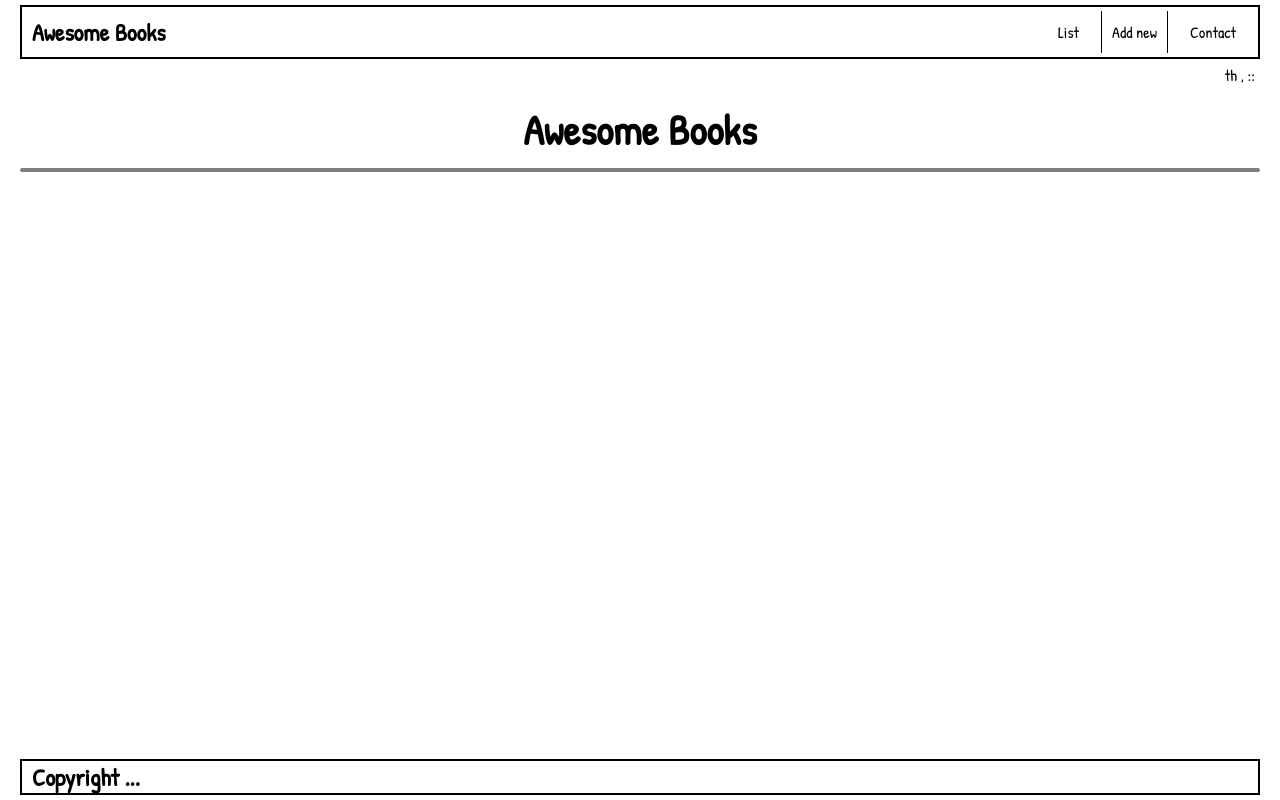
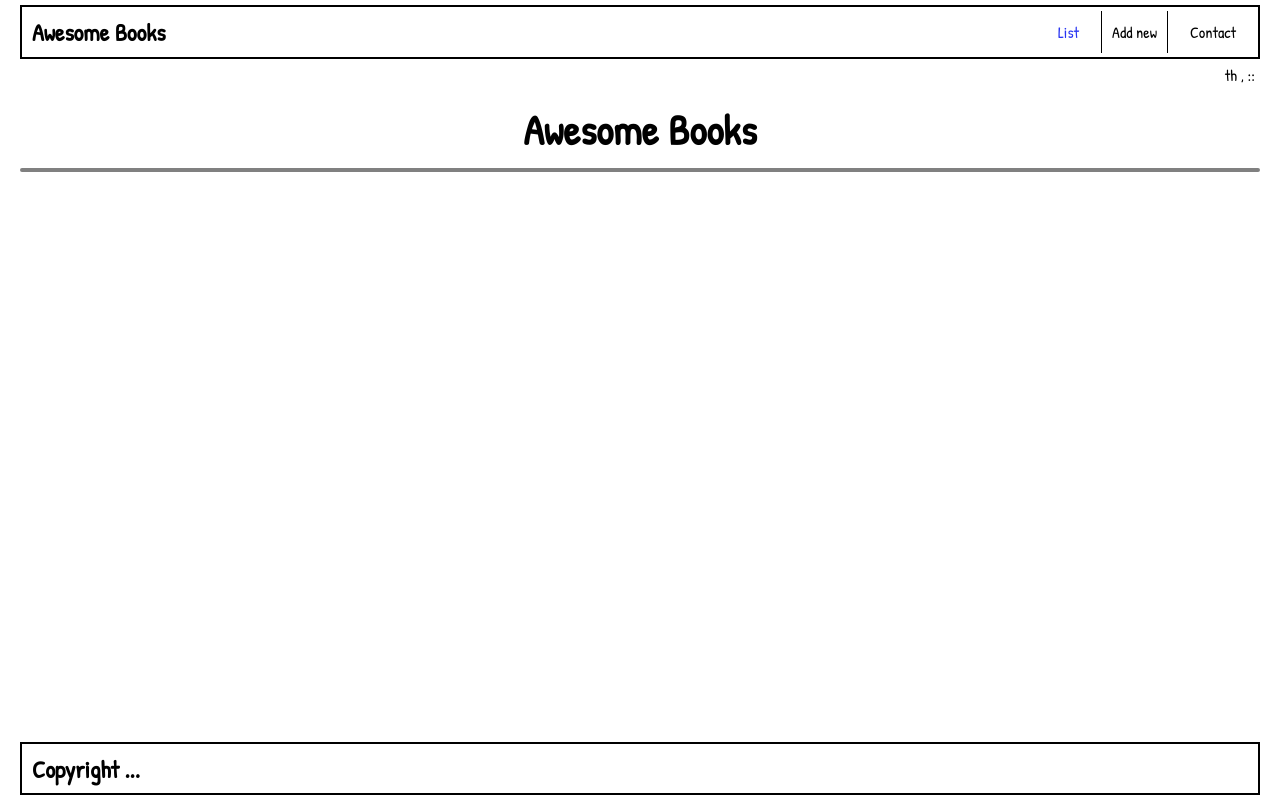
Before and after one commit to tan12082001/Project-ES6-Awesome-Books, a website with bundled scripts: page index.html in a window 1280 px wide. Both pictures are taken after a click on the link "List". Built offline with nearby package versions, Linux system fonts and the light colour scheme.

Commit message:
Add padding to footer, color to nav elements

```diff
--- a/index.css
+++ b/index.css
@@ -41,17 +41,9 @@ body {
   padding: 10px;
 }
 
-a:link {
+a {
   color: #000;
   text-decoration: none;
-}
-
-a:visited {
-  color: rgb(44, 41, 238);
-}
-
-a:hover {
-  color: #000;
 }
 
 .currentDate {
@@ -172,7 +164,7 @@ form.book-form {
 
 .footer-border {
   border: 2px solid black;
-  padding: 0 10px;
+  padding: 8.4px 10px;
 }
 
 .new-entry {
--- a/index.js
+++ b/index.js
@@ -38,8 +38,10 @@ for (let i = 0; i < few.length; i += 1) {
     for (let j = 0; j < sec.length; j += 1) {
       if (i === j) {
         sec[j].style.display = 'block';
+        few[j].style.color = '#2935F2';
       } else {
         sec[j].style.display = 'none';
+        few[j].style.color = '#000';
       }
     }
   });
```
